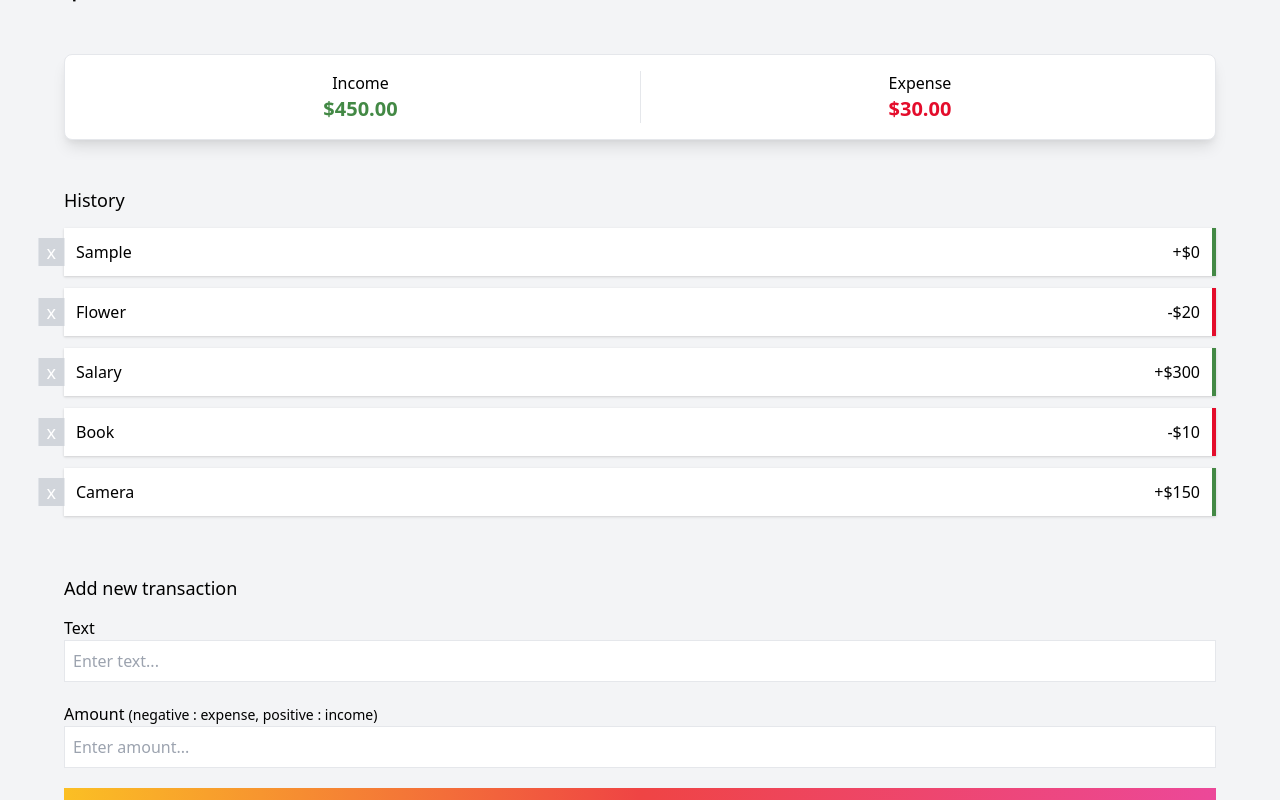
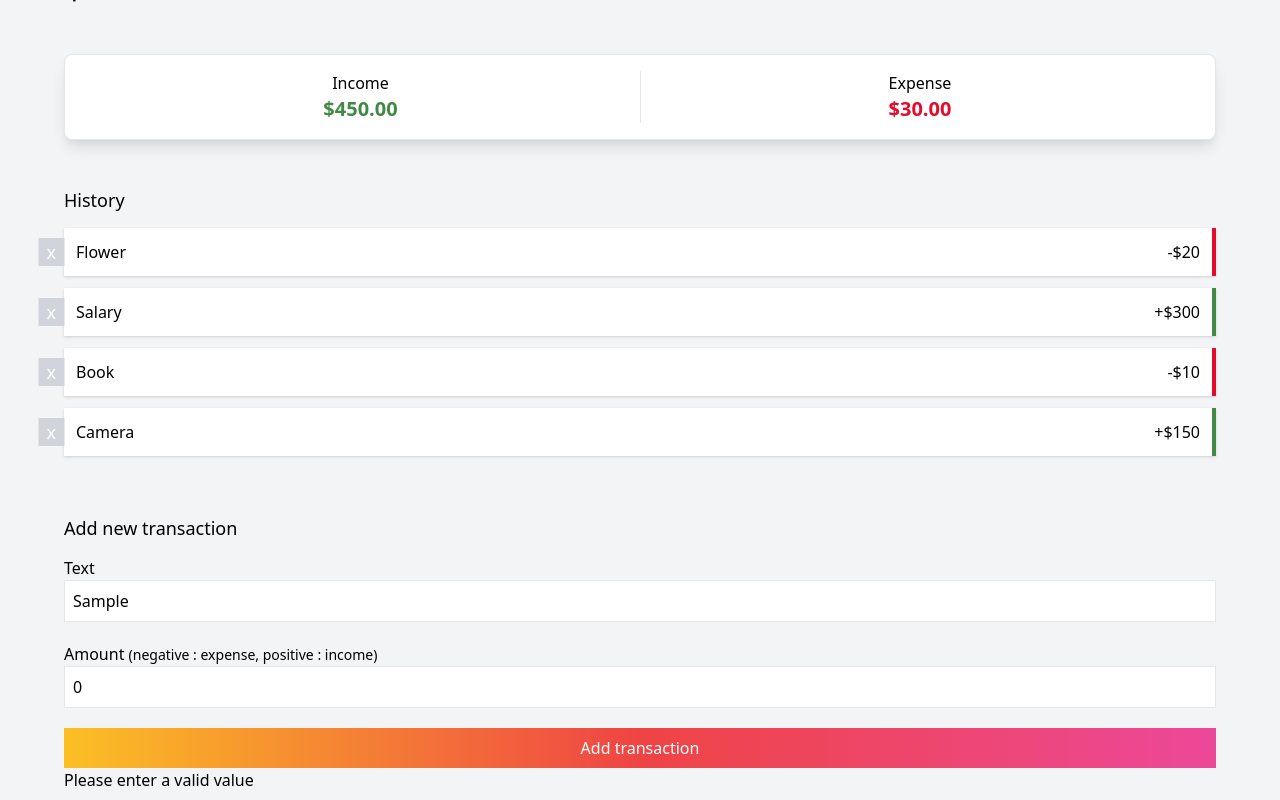
Before and after one commit to saebomp/expenseTracker, a React (Create React App) app: page / in a window 1280 px wide. Both pictures are taken after typing "Sample" into the empty fields and a click on the button "Add transaction". Shown: the part 206-1006 px from the top of the page. Built offline with nearby package versions, Linux system fonts and the light colour scheme.

Commit message:
added modal

```diff
--- a/src/components/AddTransaction.js
+++ b/src/components/AddTransaction.js
@@ -4,11 +4,14 @@ import {GlobalContext} from '../context/GlobalState'
 export const AddTransaction = () => {
   const [text, setText] = useState('')
   const [amount, setAmount] = useState(0)
+  const [modal, setModal] = useState(false)
 
   const {addTransaction} = useContext(GlobalContext)
+
   const onSubmit = e => {
     e.preventDefault();
 
+    if(text.length > 0 && amount.length > 0 ) {
       const newTransaction = {
         //random id 만들기
         id: Math.floor(Math.random()*100000000),
@@ -20,6 +23,10 @@ export const AddTransaction = () => {
       setText('')
       setAmount('')
       //addTransaction 를 call 하고 newTransaction를 pass해줌
+    } else {
+      setModal(true)
+    }
+
 }
 
   return (
@@ -48,8 +55,17 @@ export const AddTransaction = () => {
             placeholder="Enter amount..."
           />
         </div>
-        <button className="w-full mt-5 bg-gradient-to-r from-yellow-400 via-red-500 to-pink-500 py-2 text-white hover:bg-gradient-to-l hover:from-pink-500 hover:to-yellow-400">Add transaction</button>
+        <button className="w-full mt-5 bg-gradient-to-r from-yellow-400 via-red-500 to-pink-500 py-2 text-white hover:bg-gradient-to-l hover:from-pink-500 hover:to-yellow-400">
+          Add transaction
+        </button>
       </form>
+      {modal ?
+        <div>
+          <div>Please enter a valid value</div>
+          <button onClick={() => setModal(false)}>x</button>
+        </div>
+        : null
+        }
     </>
   )
 }
```
Also changed, not shown: 1 other file (tests, documents, lock files or other folders). Lines whose indentation alone changed are shown as unchanged.
